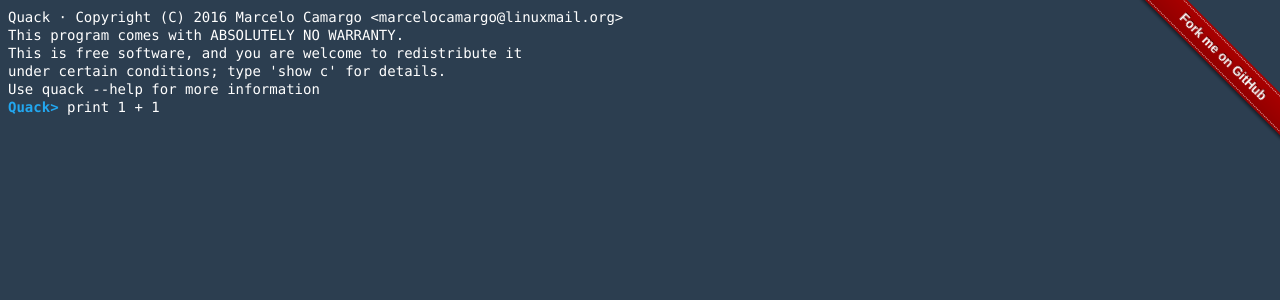
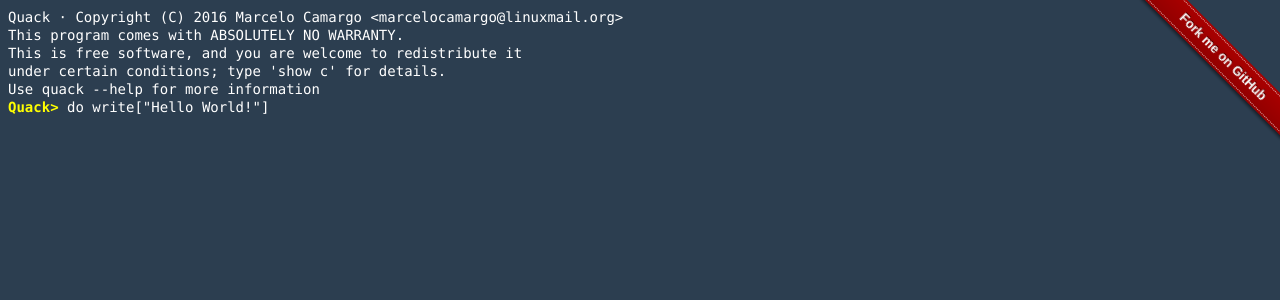
Before and after one commit to quack/try-online, a PHP site: page / in a window 1280 px wide. Shown: the top 300 px of the page. Run offline with PHP 8.4, Linux system fonts and the light colour scheme.

Commit message:
Update examples

```diff
--- a/index.php
+++ b/index.php
@@ -17,7 +17,7 @@
     <div id="quack-repl-stdout"></div>
     <div id="quack-repl-stdin">
       <span class="quack-repl-name">Quack&gt;</span>
-      <input id="quack-repl-stdin-input" value='print 1 + 1'></div>
+      <input id="quack-repl-stdin-input" value='do write["Hello World!"]'></div>
     </div>
   </body>
   <script type="text/javascript" src="./repl.js"></script>
--- a/repl.css
+++ b/repl.css
@@ -21,7 +21,7 @@ body {
 }
 
 .quack-repl-name {
-  color: #22A7F0;
+  color: yellow;
   font-weight: bold;
 }
 
```
